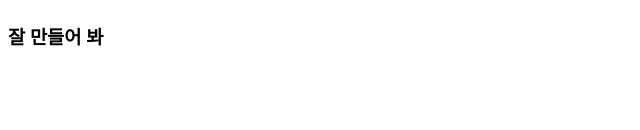
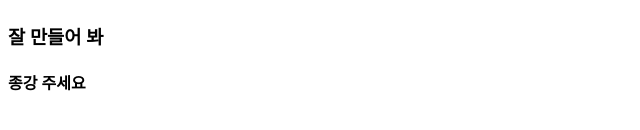
Before and after one commit to eugwon/eugwon1014, a plain HTML site: page index.html in a window 1280 px wide. Shown: the part 122-252 px from the top of the page, without its empty margins (0-640 px from the left). Drawn offline with Linux system fonts and the light colour scheme.

Commit message:
Update index.html

```diff
--- a/index.html
+++ b/index.html
@@ -8,5 +8,6 @@
     <h1>내 홈페이지</h1>
     <h2>여기에 의권 홈페이지가 제작될 예정</h2>
     <h3>잘 만들어 봐</h3>
+    <h4>종강 주세요</h4>
   </body>
 </html>
```
